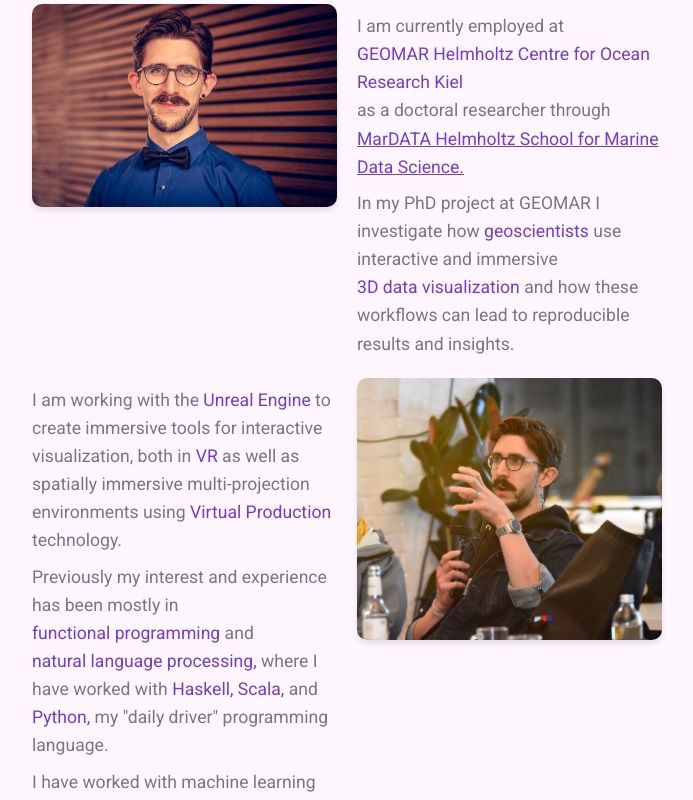
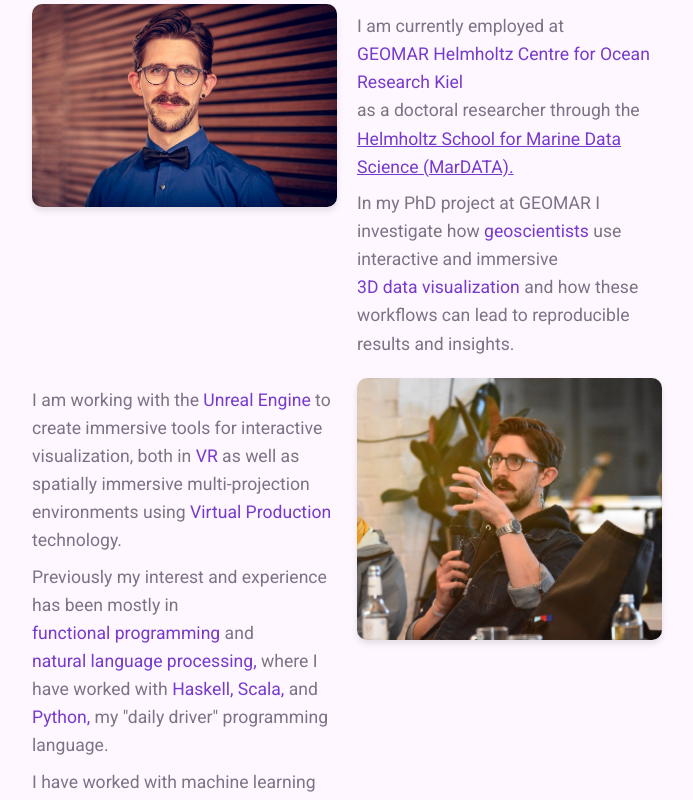
Before and after one commit to arbertrary/personal-angular-page, an Angular app: page / in a window 1280 px wide. Shown: the part 1100-1900 px from the top of the page, without its empty margins (293-986 px from the left). Built offline with nearby package versions, Linux system fonts and the light colour scheme.

Commit message:
Minor update to about

```diff
--- a/src/app/home/about/about.component.html
+++ b/src/app/home/about/about.component.html
@@ -12,9 +12,9 @@
                 <div id="firstText" class="text description">
                     <p>I am currently employed at <span class="highlight-text" style>GEOMAR Helmholtz Centre for Ocean
                             Research
-                            Kiel</span> as a doctoral researcher through <span class="highlight-text"><a
-                                href="https://www.mardata.de">MarDATA
-                                Helmholtz School for Marine Data Science.</a></span></p>
+                            Kiel</span> as a doctoral researcher through the <span class="highlight-text"><a
+                                href="https://www.mardata.de">
+                                Helmholtz School for Marine Data Science (MarDATA).</a></span></p>
                     <p>In my PhD project at GEOMAR I investigate how <span class="highlight-text">geoscientists</span>
                         use interactive and immersive
                         <span class="highlight-text">3D data visualization</span> and how these workflows can lead to
```
